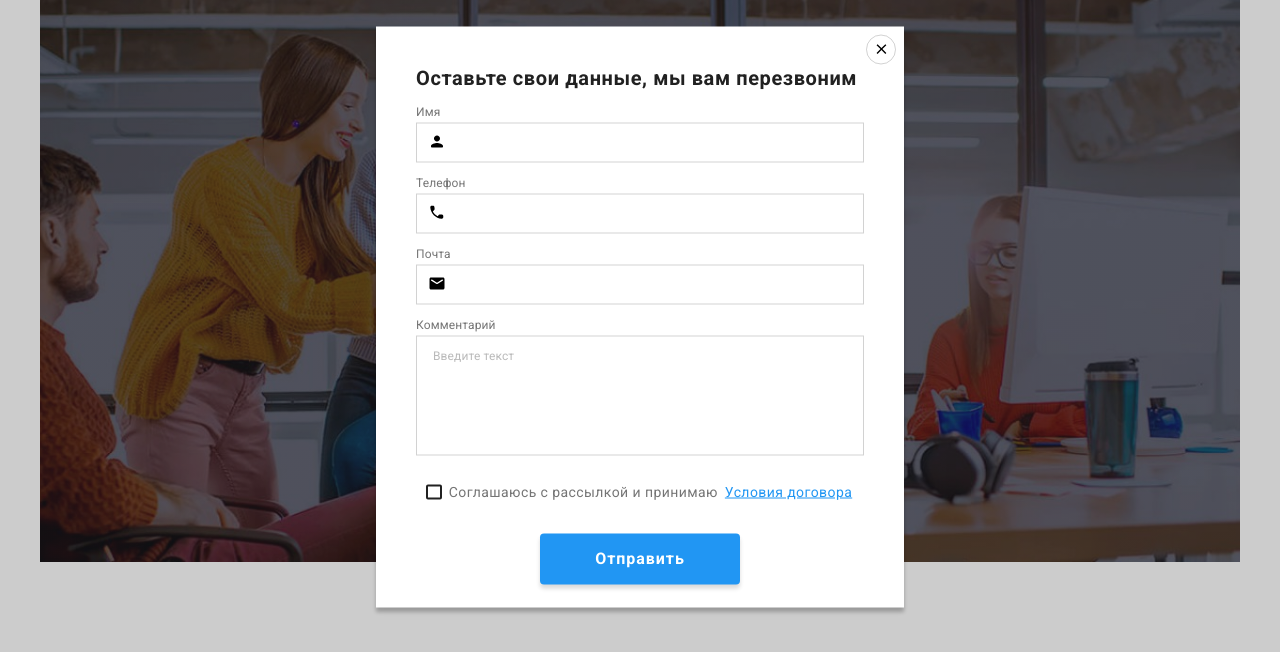
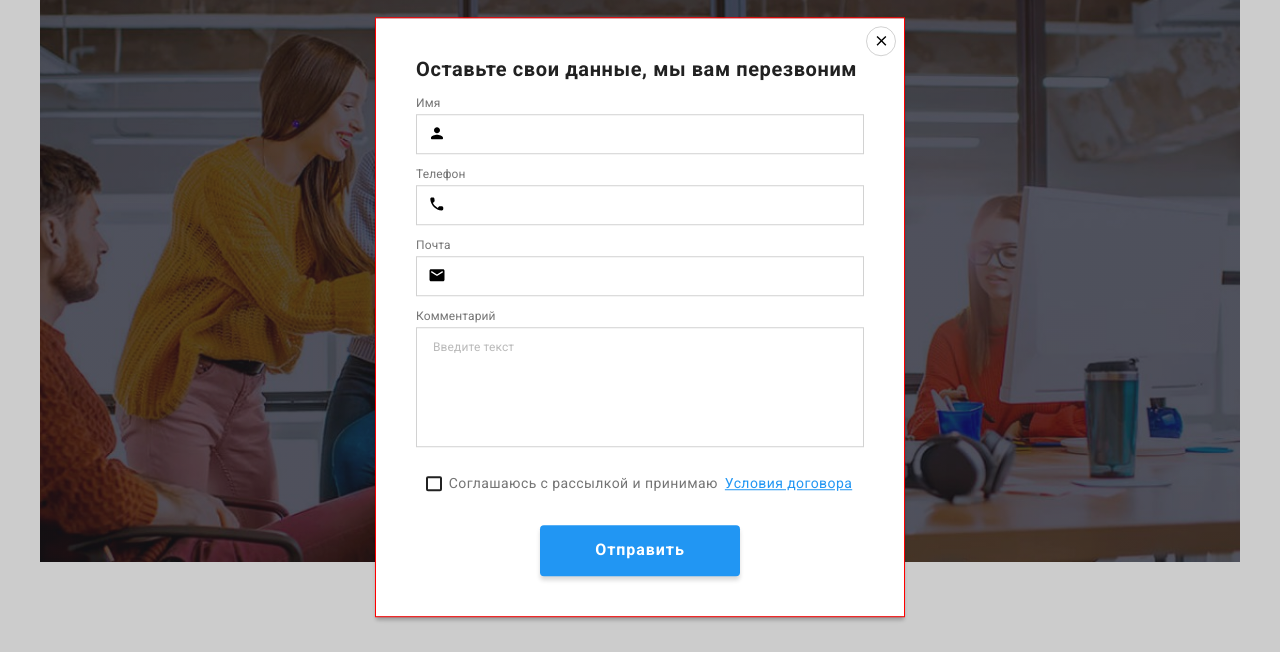
Before and after one commit to EllenBredis/Project-WebStudio, a plain HTML site: page index.html in a window 1280 px wide. Both pictures are taken after a click on the button "Заказать услугу". Shown: the part 83-735 px from the top of the page. Drawn offline with nearby package versions, Linux system fonts and the light colour scheme.

Commit message:
подправила форму

```diff
--- a/index.html
+++ b/index.html
@@ -815,8 +815,8 @@
               placeholder="Введите текст"
             ></textarea>
           </label>
-
-          <label class="form-checkbox">
+        </form>
+        <label class="form-checkbox">
             <input
               class="form-checkbox__check"
               type="checkbox"
@@ -834,7 +834,6 @@
           </label>
 
           <button class="btn form__btn">Отправить</button>
-        </form>
       </div>
     </div>
     <script src="./js/modal.js"></script>
--- a/js/modal.js
+++ b/js/modal.js
@@ -1,14 +1,16 @@
 (() => {
   const refs = {
-    openModalBtn: document.querySelector("[data-modal-open]"),
-    closeModalBtn: document.querySelector("[data-modal-close]"),
-    modal: document.querySelector("[data-modal]"),
+    openModalBtn: document.querySelector('[data-modal-open]'),
+    closeModalBtn: document.querySelector('[data-modal-close]'),
+    modal: document.querySelector('[data-modal]'),
+    body: document.querySelector('[data-page]'),
   };
 
-  refs.openModalBtn.addEventListener("click", toggleModal);
-  refs.closeModalBtn.addEventListener("click", toggleModal);
+  refs.openModalBtn.addEventListener('click', toggleModal);
+  refs.closeModalBtn.addEventListener('click', toggleModal);
 
   function toggleModal() {
-    refs.modal.classList.toggle("is-hidden");
+    refs.modal.classList.toggle('is-hidden');
+    refs.body.classList.toggle('no-scroll');
   }
 })();
--- a/sass/components/_modal-form.scss
+++ b/sass/components/_modal-form.scss
@@ -1,3 +1,7 @@
+.form{
+    width: auto;
+    height: auto;
+}
 .form__field {
     display: block;
     position: relative;
@@ -27,7 +31,7 @@
 
 .form__input {
     display: block;
-    width: 370px;
+    min-width: 370px;
     height: 40px;
     padding: 12px 12px;
 
@@ -37,7 +41,7 @@
     @include transition-base (border);
 
     @media screen and (min-width: 1200px) {
-            width: 448px;
+            min-width: 448px;
         }
 
     &:hover,
@@ -52,7 +56,7 @@
     font-family: inherit;
     font-size: inherit;
     resize: none;
-    width: 370px;
+    min-width: 370px;
     height: 120px;
     outline: none;
     margin-bottom: 0;
--- a/sass/components/_modal-window.scss
+++ b/sass/components/_modal-window.scss
@@ -20,15 +20,19 @@
 }
 
 .modal {
+    outline: 1px solid red;
     position: absolute;
     top: 50%;
     left: 50%;
     padding: 40px;
     transform: translate(-50%, -50%) scale(1);
+ max-width: 450px;
+ max-height: 609px;
 
-    width: 450px;
-    height: 609px;
-
+         @media screen and (min-width: 1200px) {
+             min-width: 528px;
+             min-height: 581px;
+         }
 
     background-color: $MainColor;
     box-shadow: 0px 4px 4px rgba(0, 0, 0, 0.25);
@@ -37,12 +41,7 @@
 
     @include transition-base (transform opacity);
 
-    @media screen and (min-width: 1200px) {
-        width: 528px;
-        height: 581px;
-        }
-
-    }
+     }
 
 .backdrop.is-hidden .modal {
     opacity: 0;
@@ -52,7 +51,7 @@
 .modal-btn {
     position: absolute;
     top: 8px;
-    right: 8px;
+    right: 15px;
 
     display: flex;
     align-items: center;
@@ -69,6 +68,11 @@
 
     @include transition-base (fill);
 
+    @media screen and (min-width: 768px) {
+            top: 8px;
+            right: 8px;
+        }
+
         &:hover,
         &:focus {
             fill: $AccentColor;
--- a/sass/layuot/_menu-nav.scss
+++ b/sass/layuot/_menu-nav.scss
@@ -20,8 +20,6 @@
 
 }
 .mobile-menu {
-// outline: 1px solid red;
-
 position: fixed;
 z-index: 100;
 top: 0;
```
Also changed, not shown: css/main.css, css/main.min.css, 2 other files.
